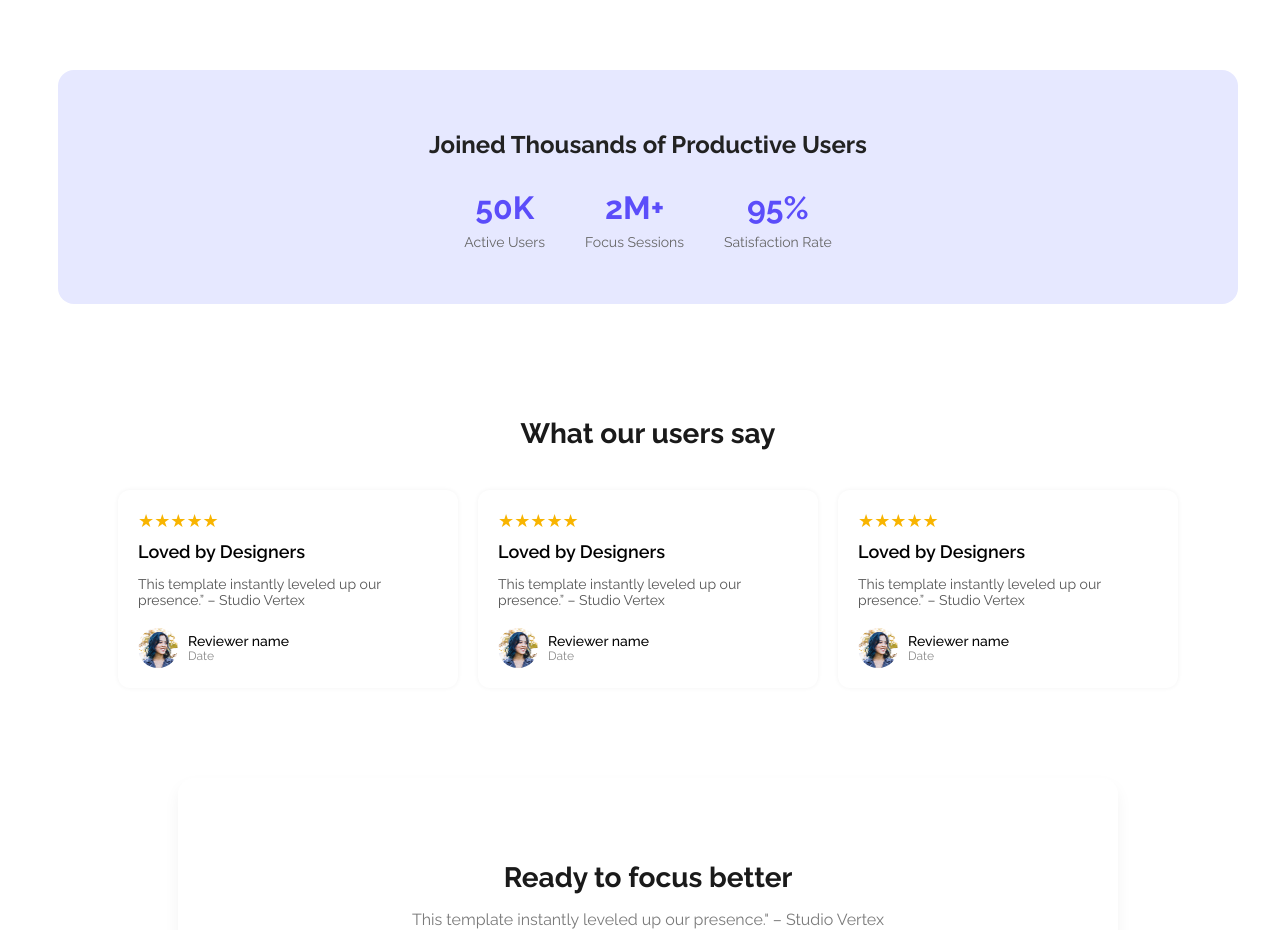
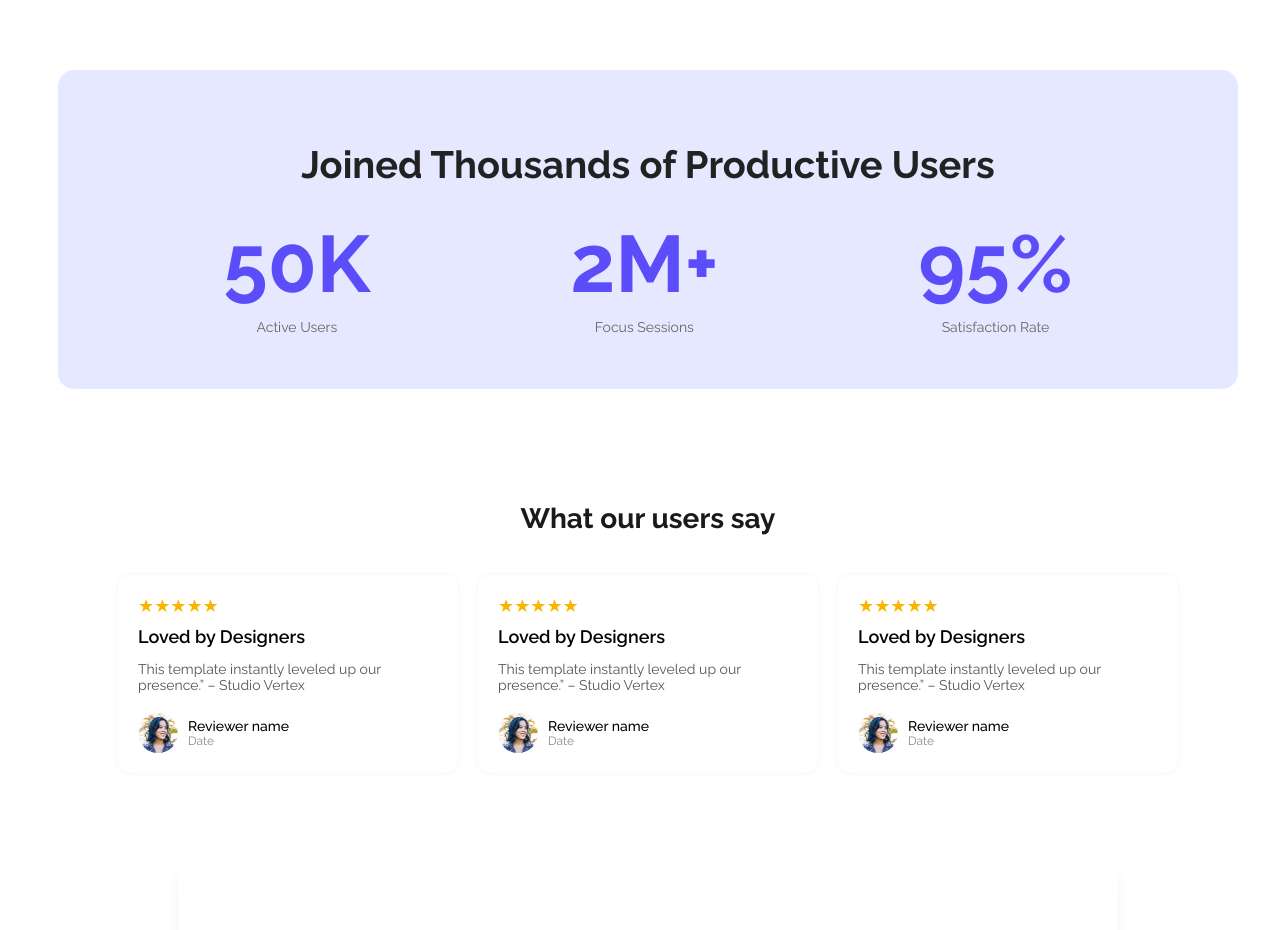
Before and after one commit to ProttoyRoy001/assignment1, a plain HTML site: page B12A01-landing-launchpad/index.html in a window 1280 px wide. Shown: the part 1220-2150 px from the top of the page. Drawn offline with Linux system fonts and the light colour scheme.

Commit message:
productive users

```diff
--- a/B12A01-landing-launchpad/css/style.css
+++ b/B12A01-landing-launchpad/css/style.css
@@ -141,19 +141,19 @@ body, html {
 .stats-section h2 {
     color: #222;
     margin-bottom: 30px;
-    font-size: 24px;
+    font-size: 38px;
 }
 
 .stats-grid {
     display: flex;
     justify-content: center;
-    gap: 40px;
+    gap: 200px;
     flex-wrap: wrap;
 }
 
 .stat-item h3 {
     color: #5b4dfa;
-    font-size: 32px;
+    font-size: 80px;
     margin: 0;
 }
 
```
